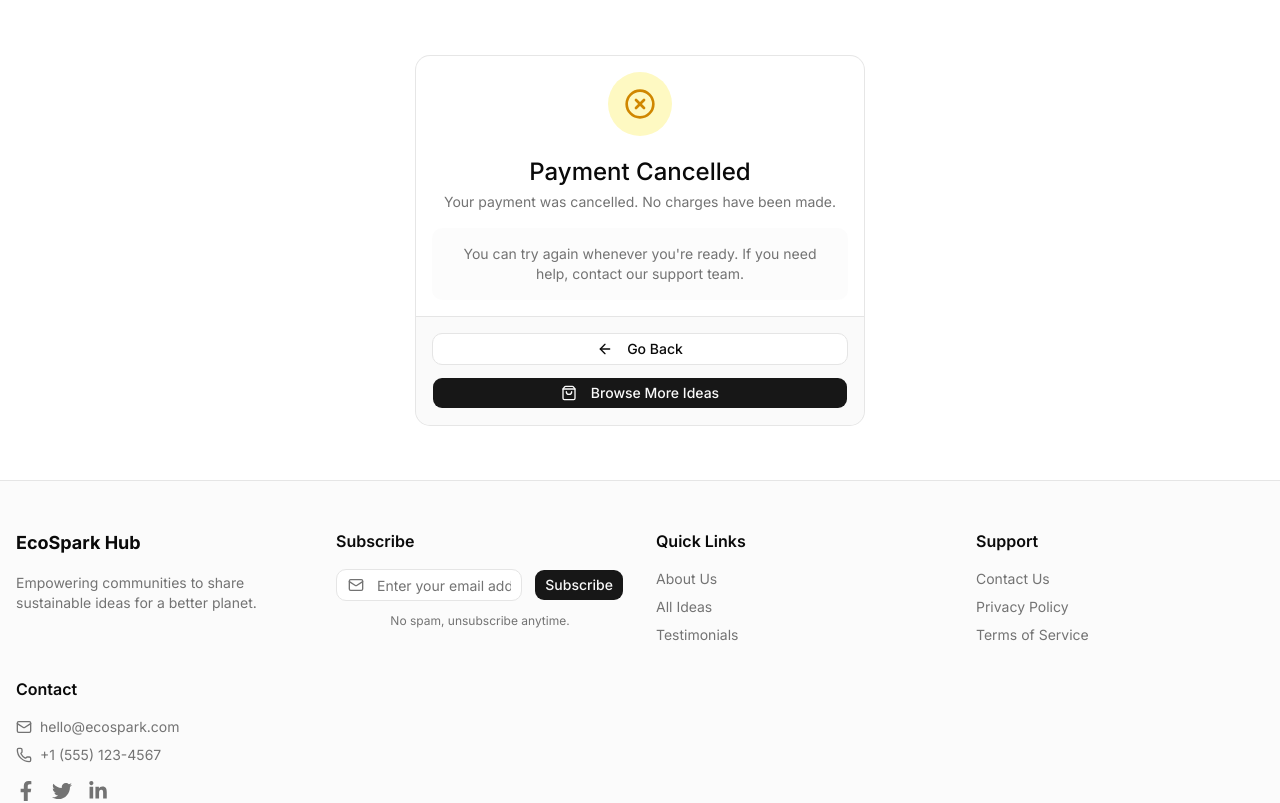
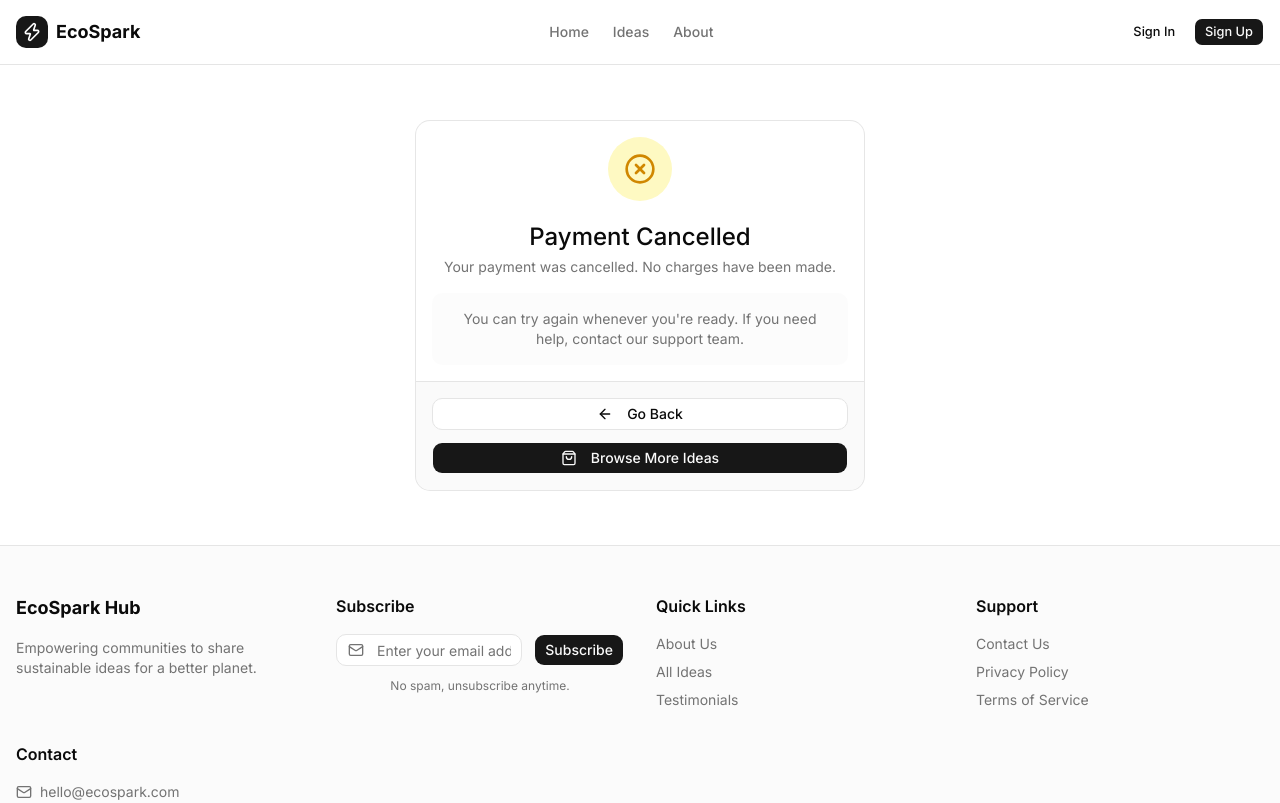
Before and after one commit to nurulamin092/eco-spark-hub-client, a Next.js app: page /payment/cancel in a window 1280 px wide. Shown: the top 803 px of the page. Built offline with nearby package versions, Linux system fonts and the light colour scheme; no server answers.

Commit message:
navbar refactor

```diff
--- a/package.json
+++ b/package.json
@@ -9,6 +9,7 @@
     "lint": "eslint"
   },
   "dependencies": {
+    "@radix-ui/react-slot": "^1.2.4",
     "@tanstack/react-devtools": "^0.10.2",
     "@tanstack/react-form": "^1.29.0",
     "@tanstack/react-form-devtools": "^0.2.20",
@@ -21,7 +22,6 @@
     "class-variance-authority": "^0.7.1",
     "clsx": "^2.1.1",
     "date-fns": "^4.1.0",
-
     "jose": "^6.2.2",
     "jsonwebtoken": "^9.0.3",
     "lucide-react": "^1.8.0",
--- a/src/app/globals.css
+++ b/src/app/globals.css
@@ -1,3 +1,4 @@
+/* src/app/globals.css - CLEAN VERSION */
 @import "tailwindcss";
 @import "tw-animate-css";
 @import "shadcn/tailwind.css";
@@ -9,7 +10,6 @@
   --color-foreground: var(--foreground);
   --font-sans: var(--font-sans);
   --font-mono: var(--font-geist-mono);
-  --font-heading: var(--font-sans);
   --color-sidebar-ring: var(--sidebar-ring);
   --color-sidebar-border: var(--sidebar-border);
   --color-sidebar-accent-foreground: var(--sidebar-accent-foreground);
@@ -67,11 +67,6 @@
   --border: oklch(0.922 0 0);
   --input: oklch(0.922 0 0);
   --ring: oklch(0.708 0 0);
-  --chart-1: oklch(0.87 0 0);
-  --chart-2: oklch(0.556 0 0);
-  --chart-3: oklch(0.439 0 0);
-  --chart-4: oklch(0.371 0 0);
-  --chart-5: oklch(0.269 0 0);
   --radius: 0.625rem;
   --sidebar: oklch(0.985 0 0);
   --sidebar-foreground: oklch(0.145 0 0);
@@ -102,11 +97,6 @@
   --border: oklch(1 0 0 / 10%);
   --input: oklch(1 0 0 / 15%);
   --ring: oklch(0.556 0 0);
-  --chart-1: oklch(0.87 0 0);
-  --chart-2: oklch(0.556 0 0);
-  --chart-3: oklch(0.439 0 0);
-  --chart-4: oklch(0.371 0 0);
-  --chart-5: oklch(0.269 0 0);
   --sidebar: oklch(0.205 0 0);
   --sidebar-foreground: oklch(0.985 0 0);
   --sidebar-primary: oklch(0.488 0.243 264.376);
@@ -115,6 +105,15 @@
   --sidebar-accent-foreground: oklch(0.985 0 0);
   --sidebar-border: oklch(1 0 0 / 10%);
   --sidebar-ring: oklch(0.556 0 0);
+}
+
+/* ONLY these custom styles - NO sidebar positioning overrides */
+header {
+  position: sticky;
+  top: 0;
+  z-index: 50;
+  background: var(--background);
+  border-bottom: 1px solid var(--border);
 }
 
 @layer base {
--- a/src/app/layout.tsx
+++ b/src/app/layout.tsx
@@ -1,3 +1,51 @@
+// // ============ src/app/layout.tsx ============
+// import type { Metadata } from "next";
+// import { Inter } from "next/font/google";
+// import "./globals.css";
+// import { Providers } from "./providers";
+// import { cn } from "@/lib/utils/cn";
+// import { Navbar } from "@/components/layout/Navbar";
+// import { Footer } from "@/components/layout/Footer";
+
+// const inter = Inter({ subsets: ["latin"], variable: "--font-sans" });
+
+// export const metadata: Metadata = {
+//   title: "EcoSpark Hub | Share Sustainable Ideas",
+//   description:
+//     "Join a community of innovators working together to create a sustainable future",
+//   icons: {
+//     icon: "/favicon.ico",
+//   },
+// };
+
+// export default function RootLayout({
+//   children,
+// }: Readonly<{
+//   children: React.ReactNode;
+// }>) {
+//   return (
+//     <html lang="en" suppressHydrationWarning>
+//       <body
+//         className={cn(
+//           "min-h-screen bg-background font-sans antialiased",
+//           inter.variable,
+//         )}
+//       >
+//         <Providers>
+//           <div className="flex min-h-screen flex-col">
+//             {/* <div className="mb-10">
+//               <Navbar />
+//             </div> */}
+//             <Navbar />
+//             <main className="flex-1">{children}</main>
+//             <Footer />
+//           </div>
+//         </Providers>
+//       </body>
+//     </html>
+//   );
+// }
+
 // ============ src/app/layout.tsx ============
 import type { Metadata } from "next";
 import { Inter } from "next/font/google";
@@ -13,16 +61,14 @@ export const metadata: Metadata = {
   title: "EcoSpark Hub | Share Sustainable Ideas",
   description:
     "Join a community of innovators working together to create a sustainable future",
-  icons: {
-    icon: "/favicon.ico",
-  },
+  icons: { icon: "/favicon.ico" },
 };
 
 export default function RootLayout({
   children,
-}: Readonly<{
+}: {
   children: React.ReactNode;
-}>) {
+}) {
   return (
     <html lang="en" suppressHydrationWarning>
       <body
@@ -33,7 +79,7 @@ export default function RootLayout({
       >
         <Providers>
           <div className="flex min-h-screen flex-col">
-            {/* <Navbar /> */}
+            <Navbar />
             <main className="flex-1">{children}</main>
             <Footer />
           </div>
--- /dev/null
+++ b/src/components/layout/MobileMenu.tsx
@@ -0,0 +1,43 @@
+"use client";
+
+import { Sheet, SheetContent, SheetTrigger } from "@/components/ui/sheet";
+import { Button } from "@/components/ui/button";
+import Link from "next/link";
+import { useState } from "react";
+import { NAV_LINKS } from "./nav.config";
+import { Menu } from "lucide-react";
+
+export function MobileMenu() {
+  const [open, setOpen] = useState(false);
+
+  return (
+    <Sheet open={open} onOpenChange={setOpen}>
+      <SheetTrigger asChild>
+        <Button
+          variant="ghost"
+          size="icon"
+          className="md:hidden"
+          aria-label="Toggle menu"
+          aria-expanded={open}
+        >
+          <Menu className="h-5 w-5" />
+        </Button>
+      </SheetTrigger>
+
+      <SheetContent side="right">
+        <div className="flex flex-col gap-4 mt-8">
+          {NAV_LINKS.map((link) => (
+            <Link
+              key={link.href}
+              href={link.href}
+              onClick={() => setOpen(false)}
+              className="text-lg font-medium"
+            >
+              {link.label}
+            </Link>
+          ))}
+        </div>
+      </SheetContent>
+    </Sheet>
+  );
+}
--- /dev/null
+++ b/src/components/layout/NavLinks.tsx
@@ -0,0 +1,35 @@
+"use client";
+
+import Link from "next/link";
+import { usePathname } from "next/navigation";
+import { NAV_LINKS } from "./nav.config";
+import { memo } from "react";
+
+function NavLinksComponent() {
+  const pathname = usePathname();
+
+  const isActive = (href: string) => {
+    if (href === "/") return pathname === "/";
+    return pathname.startsWith(href);
+  };
+
+  return (
+    <div className="hidden md:flex items-center gap-6">
+      {NAV_LINKS.map((link) => (
+        <Link
+          key={link.href}
+          href={link.href}
+          className={`text-sm font-medium transition-all ${
+            isActive(link.href)
+              ? "text-primary border-b-2 border-primary pb-0.5"
+              : "text-muted-foreground hover:text-primary"
+          }`}
+        >
+          {link.label}
+        </Link>
+      ))}
+    </div>
+  );
+}
+
+export const NavLinks = memo(NavLinksComponent);
--- a/src/components/layout/Navbar.tsx
+++ b/src/components/layout/Navbar.tsx
@@ -1,108 +1,69 @@
-// ============ src/components/layout/Navbar.tsx ============
 "use client";
 
+import Link from "next/link";
+import { useEffect, useState } from "react";
+import { cn } from "@/lib/utils/cn";
+import { NavLinks } from "./NavLinks";
+import { UserMenu } from "./UserMenu";
+import { MobileMenu } from "./MobileMenu";
+import { Zap, Bell } from "lucide-react";
+import { Button } from "@/components/ui/button";
 import { useAuth } from "@/features/auth/shared/hooks/useAuth";
-import { Avatar, AvatarFallback, AvatarImage } from "@/components/ui/avatar";
-import {
-  DropdownMenu,
-  DropdownMenuContent,
-  DropdownMenuItem,
-  DropdownMenuLabel,
-  DropdownMenuSeparator,
-  DropdownMenuTrigger,
-} from "@/components/ui/dropdown-menu";
-import { Button } from "@/components/ui/button";
-import { Bell, LogOut, Settings, User } from "lucide-react";
-import Link from "next/link";
 
 export function Navbar() {
-  const { user, logout } = useAuth();
-  const initials = user?.name?.charAt(0).toUpperCase() || "U";
+  const [scrolled, setScrolled] = useState(false);
+  const { user } = useAuth();
+
+  useEffect(() => {
+    let ticking = false;
+
+    const onScroll = () => {
+      if (!ticking) {
+        requestAnimationFrame(() => {
+          setScrolled(window.scrollY > 10);
+          ticking = false;
+        });
+        ticking = true;
+      }
+    };
+
+    window.addEventListener("scroll", onScroll);
+    return () => window.removeEventListener("scroll", onScroll);
+  }, []);
 
   return (
-    <nav className="sticky top-0 z-50 w-full border-b bg-background/95 backdrop-blur supports-backdrop-filter:bg-background/60">
+    <header
+      className={cn(
+        "sticky top-0 z-40 w-full transition-all",
+        scrolled
+          ? "bg-background/80 backdrop-blur border-b"
+          : "bg-background border-b",
+      )}
+    >
       <div className="container mx-auto flex h-16 items-center justify-between px-4">
         {/* Logo */}
         <Link href="/" className="flex items-center gap-2">
-          <span className="text-xl font-bold text-primary">EcoSpark</span>
-          <span className="hidden text-sm text-muted-foreground sm:inline-block">
-            Hub
-          </span>
+          <div className="h-8 w-8 rounded-lg bg-primary flex items-center justify-center">
+            <Zap className="h-5 w-5 text-white" />
+          </div>
+          <span className="font-bold text-lg">EcoSpark</span>
         </Link>
 
-        {/* Right side - Actions */}
+        {/* Nav */}
+        <NavLinks />
+
+        {/* Right */}
         <div className="flex items-center gap-2">
-          {/* Notifications */}
-          <Button variant="ghost" size="icon" className="relative">
-            <Bell className="h-5 w-5" />
-            <span className="absolute right-1 top-1 h-2 w-2 rounded-full bg-red-500" />
-            <span className="sr-only">Notifications</span>
-          </Button>
+          {user && (
+            <Button variant="ghost" size="icon">
+              <Bell className="h-5 w-5" />
+            </Button>
+          )}
 
-          {/* User Menu */}
-          <DropdownMenu>
-            <DropdownMenuTrigger asChild>
-              <Button variant="ghost" className="relative h-8 w-8 rounded-full">
-                <Avatar className="h-8 w-8">
-                  <AvatarImage
-                    src={user?.image || undefined}
-                    alt={user?.name}
-                  />
-                  <AvatarFallback className="bg-primary/10 text-primary">
-                    {initials}
-                  </AvatarFallback>
-                </Avatar>
-              </Button>
-            </DropdownMenuTrigger>
-            <DropdownMenuContent className="w-56" align="end" forceMount>
-              <DropdownMenuLabel className="font-normal">
-                <div className="flex flex-col space-y-1">
-                  <p className="text-sm font-medium leading-none">
-                    {user?.name || "Guest"}
-                  </p>
-                  <p className="text-xs leading-none text-muted-foreground">
-                    {user?.email || "Not signed in"}
-                  </p>
-                </div>
-              </DropdownMenuLabel>
-              <DropdownMenuSeparator />
-              {user ? (
-                <>
-                  <DropdownMenuItem asChild>
-                    <Link href="/member/profile">
-                      <User className="mr-2 h-4 w-4" />
-                      Profile
-                    </Link>
-                  </DropdownMenuItem>
-                  <DropdownMenuItem asChild>
-                    <Link href="/member/settings">
-                      <Settings className="mr-2 h-4 w-4" />
-                      Settings
-                    </Link>
-                  </DropdownMenuItem>
-                  <DropdownMenuSeparator />
-                  <DropdownMenuItem
-                    onClick={() => logout()}
-                    className="text-destructive"
-                  >
-                    <LogOut className="mr-2 h-4 w-4" />
-                    Log out
-                  </DropdownMenuItem>
-                </>
-              ) : (
-                <>
-                  <DropdownMenuItem asChild>
-                    <Link href="/login">Sign In</Link>
-                  </DropdownMenuItem>
-                  <DropdownMenuItem asChild>
-                    <Link href="/register">Sign Up</Link>
-                  </DropdownMenuItem>
-                </>
-              )}
-            </DropdownMenuContent>
-          </DropdownMenu>
+          <UserMenu />
+          <MobileMenu />
         </div>
       </div>
-    </nav>
+    </header>
   );
 }
--- /dev/null
+++ b/src/components/layout/UserMenu.tsx
@@ -0,0 +1,102 @@
+"use client";
+
+import { memo, useState } from "react";
+import { useRouter } from "next/navigation";
+import Link from "next/link";
+import { useAuth } from "@/features/auth/shared/hooks/useAuth";
+import { ADMIN_ROLES } from "./nav.config";
+
+import { Avatar, AvatarFallback, AvatarImage } from "@/components/ui/avatar";
+import {
+  DropdownMenu,
+  DropdownMenuContent,
+  DropdownMenuItem,
+  DropdownMenuTrigger,
+  DropdownMenuSeparator,
+} from "@/components/ui/dropdown-menu";
+import { Button } from "@/components/ui/button";
+import { LogOut, Settings, User, Home } from "lucide-react";
+
+function UserMenuComponent() {
+  const { user, logout } = useAuth();
+  const router = useRouter();
+  const [loading, setLoading] = useState(false);
+
+  if (!user) {
+    return (
+      <div className="hidden md:flex gap-2">
+        <Link href="/login">
+          <Button variant="ghost" size="sm">
+            Sign In
+          </Button>
+        </Link>
+        <Link href="/register">
+          <Button size="sm">Sign Up</Button>
+        </Link>
+      </div>
+    );
+  }
+
+  const initials = user.name?.charAt(0).toUpperCase() || "U";
+  const isAdmin = ADMIN_ROLES.includes(user.role);
+
+  const handleLogout = async () => {
+    setLoading(true);
+    await logout();
+    router.push("/");
+  };
+
+  return (
+    <DropdownMenu>
+      <DropdownMenuTrigger asChild>
+        <button
+          className="rounded-full focus:outline-none"
+          aria-label="User menu"
+        >
+          <Avatar className="h-8 w-8">
+            <AvatarImage src={user.image || undefined} />
+            <AvatarFallback>{initials}</AvatarFallback>
+          </Avatar>
+        </button>
+      </DropdownMenuTrigger>
+
+      <DropdownMenuContent align="end" className="w-56">
+        {isAdmin ? (
+          <DropdownMenuItem asChild>
+            <Link href="/admin">
+              <Settings className="mr-2 h-4 w-4" />
+              Admin Dashboard
+            </Link>
+          </DropdownMenuItem>
+        ) : (
+          <DropdownMenuItem asChild>
+            <Link href="/dashboard">
+              <Home className="mr-2 h-4 w-4" />
+              Dashboard
+            </Link>
+          </DropdownMenuItem>
+        )}
+
+        <DropdownMenuItem asChild>
+          <Link href="/member/profile">
+            <User className="mr-2 h-4 w-4" />
+            Profile
+          </Link>
+        </DropdownMenuItem>
+
+        <DropdownMenuSeparator />
+
+        <DropdownMenuItem
+          onClick={handleLogout}
+          disabled={loading}
+          className="text-destructive"
+        >
+          <LogOut className="mr-2 h-4 w-4" />
+          {loading ? "Logging out..." : "Log out"}
+        </DropdownMenuItem>
+      </DropdownMenuContent>
+    </DropdownMenu>
+  );
+}
+
+export const UserMenu = memo(UserMenuComponent);
--- /dev/null
+++ b/src/components/layout/nav.config.ts
@@ -0,0 +1,7 @@
+export const NAV_LINKS = [
+  { href: "/", label: "Home" },
+  { href: "/ideas", label: "Ideas" },
+  { href: "/about", label: "About" },
+];
+
+export const ADMIN_ROLES = ["ADMIN", "SUPER_ADMIN"];
```
Also changed, not shown: src/app/(dashboard)/layout.tsx (+11 -10 lines), src/components/layout/AppSidebar.tsx (+13 -5 lines), src/components/ui/sidebar.tsx (+32 -29 lines), 1 other file (tests, documents, lock files or other folders).
